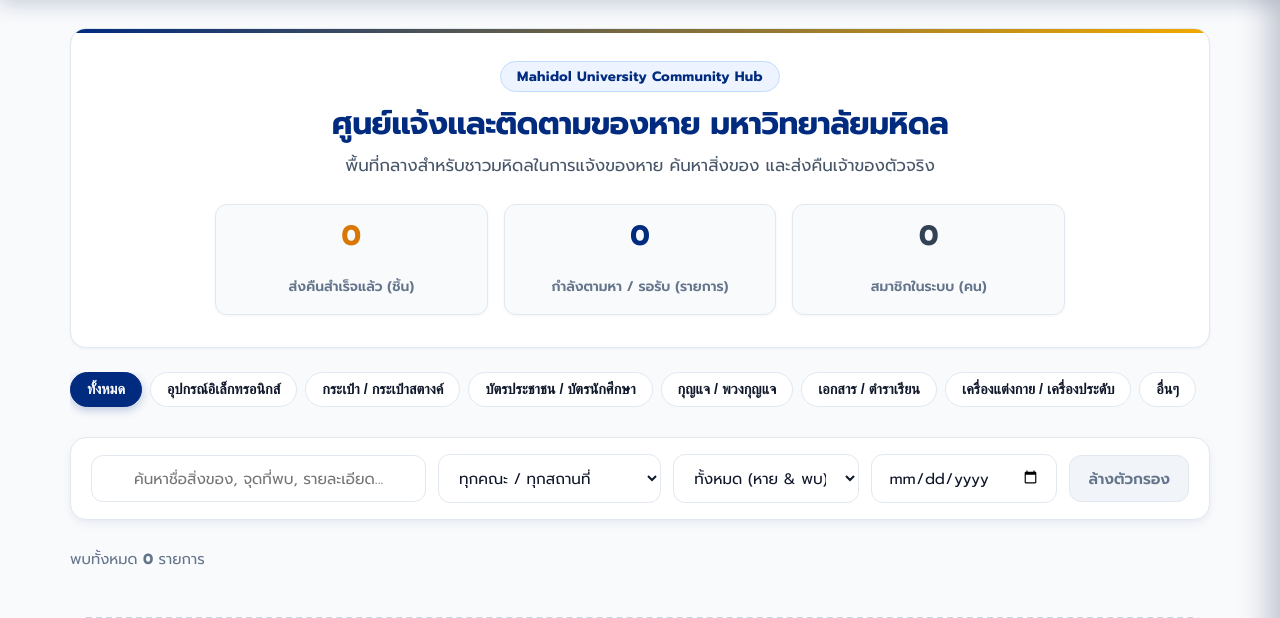
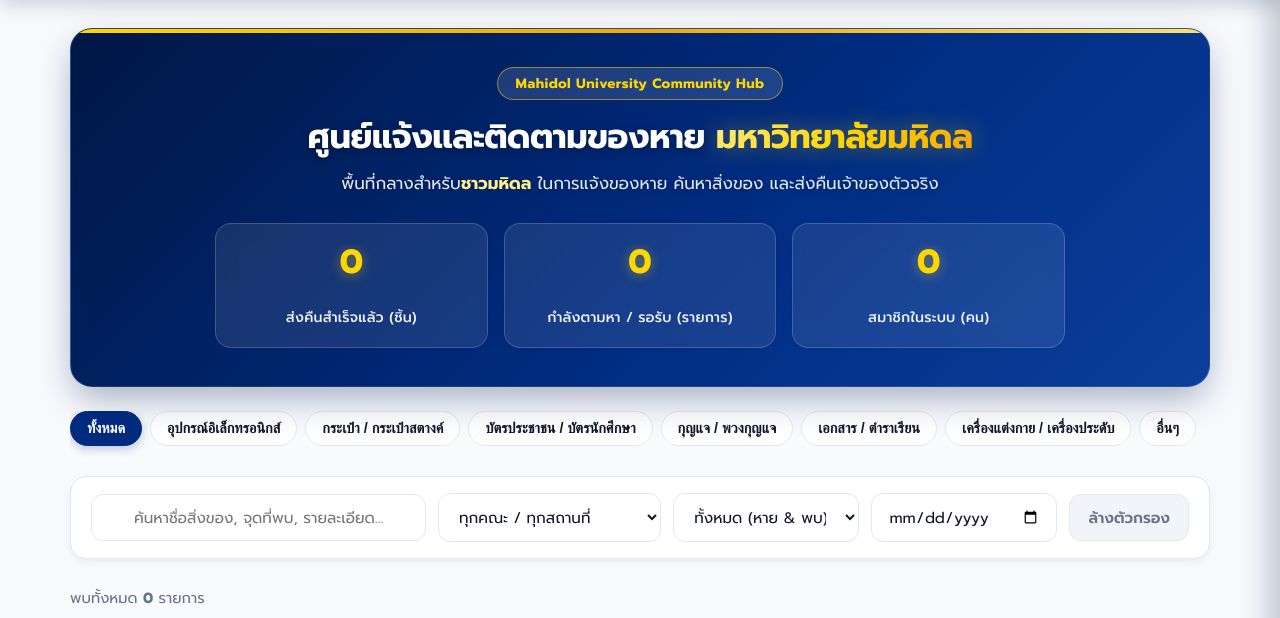
Before and after one commit to ponzoom007-gif/mu_lost_found_v2, a Flask app: page / in a window 1280 px wide. Shown: the part 66-684 px from the top of the page. Run offline with Flask 3, Linux system fonts and the light colour scheme; data that the repository does not hold is empty; some libraries are stand-ins or nearby versions.

Commit message:
Enhance Hero Banner: Royal Navy background with crisp White typography and radiant Gold accents

```diff
--- a/static/css/style.css
+++ b/static/css/style.css
@@ -416,17 +416,18 @@
     display: none;
 }
 
-/* ================= HERO SECTION (CLEAN & HIGH CONTRAST) ================= */
+/* ================= HERO SECTION (MAHIDOL NAVY & GOLD THEME) ================= */
 .hero-section {
-    background: #FFFFFF;
-    border: 1px solid var(--border-color);
-    border-radius: var(--radius-lg);
-    padding: 32px 24px;
+    background: linear-gradient(135deg, #001744 0%, #002B7F 55%, #0A3F9D 100%);
+    border: 1px solid rgba(255, 255, 255, 0.15);
+    border-radius: var(--radius-xl);
+    padding: 38px 26px;
     text-align: center;
     margin-bottom: 24px;
-    box-shadow: var(--shadow-sm);
+    box-shadow: 0 14px 36px -4px rgba(0, 26, 78, 0.35);
     position: relative;
     overflow: hidden;
+    color: #FFFFFF;
 }
 
 .hero-section::before {
@@ -436,39 +437,57 @@
     left: 0;
     right: 0;
     height: 4px;
-    background: linear-gradient(90deg, var(--mu-blue) 0%, var(--mu-gold) 100%);
+    background: linear-gradient(90deg, #FFD700 0%, #F2A900 50%, #FFE066 100%);
 }
 
 .hero-badge {
     display: inline-block;
-    background: var(--mu-blue-soft);
-    color: var(--mu-blue);
+    background: rgba(255, 255, 255, 0.12);
+    border: 1px solid rgba(255, 215, 0, 0.5);
+    color: #FFD700;
+    backdrop-filter: blur(8px);
+    -webkit-backdrop-filter: blur(8px);
     font-size: 0.85rem;
     font-weight: 700;
-    padding: 4px 16px;
+    padding: 5px 18px;
     border-radius: var(--radius-full);
-    margin-bottom: 12px;
-    border: 1px solid #BFDBFE;
-    letter-spacing: 0.3px;
+    margin-bottom: 14px;
+    letter-spacing: 0.4px;
 }
 
 .hero-section h1,
 .hero-title {
-    color: var(--mu-blue) !important;
-    font-size: 1.95rem;
+    color: #FFFFFF !important;
+    font-size: 2.1rem;
     font-weight: 800;
-    margin-bottom: 8px;
+    margin-bottom: 10px;
     letter-spacing: -0.5px;
-    line-height: 1.3;
+    line-height: 1.35;
+    text-shadow: 0 2px 8px rgba(0, 0, 0, 0.35);
+}
+
+.highlight-gold {
+    color: #FFD700 !important;
+    background: linear-gradient(135deg, #FFF099 0%, #FFD700 50%, #F59E0B 100%);
+    -webkit-background-clip: text;
+    -webkit-text-fill-color: transparent;
+    text-shadow: 0 0 25px rgba(255, 215, 0, 0.4);
+    font-weight: 800;
 }
 
 .hero-section p,
 .hero-subtitle {
-    color: #475569 !important;
+    color: #E2E8F0 !important;
     font-size: 1.05rem;
     max-width: 680px;
-    margin: 0 auto 24px;
-    line-height: 1.6;
+    margin: 0 auto 26px;
+    line-height: 1.65;
+    text-shadow: 0 1px 4px rgba(0, 0, 0, 0.25);
+}
+
+.highlight-gold-soft {
+    color: #FEF08A !important;
+    font-weight: 700;
 }
 
 .hero-stats-grid {
@@ -480,47 +499,41 @@
 }
 
 .hero-stats-grid .stat-card {
-    background: #F8FAFC;
-    border: 1.5px solid var(--border-color);
-    border-radius: var(--radius-md);
-    padding: 16px 20px;
+    background: rgba(255, 255, 255, 0.09);
+    border: 1.5px solid rgba(255, 255, 255, 0.18);
+    backdrop-filter: blur(10px);
+    -webkit-backdrop-filter: blur(10px);
+    border-radius: var(--radius-lg);
+    padding: 18px 20px;
     display: flex;
     flex-direction: column;
     align-items: center;
     justify-content: center;
     text-align: center;
-    transition: transform 0.2s ease, border-color 0.2s ease, box-shadow 0.2s ease;
+    transition: transform 0.22s ease, background-color 0.22s ease, border-color 0.22s ease, box-shadow 0.22s ease;
 }
 
 .hero-stats-grid .stat-card:hover {
-    transform: translateY(-2px);
-    border-color: var(--mu-blue);
-    box-shadow: var(--shadow-sm);
-}
-
-.stat-number {
-    font-size: 1.85rem;
+    transform: translateY(-3px);
+    background: rgba(255, 255, 255, 0.16);
+    border-color: #FFD700;
+    box-shadow: 0 8px 24px rgba(0, 0, 0, 0.25);
+}
+
+.hero-stats-grid .stat-number {
+    font-size: 2.1rem;
     font-weight: 800;
+    color: #FFD700;
     line-height: 1.2;
     margin-bottom: 4px;
-}
-
-.stat-gold {
-    color: #D97706;
-}
-
-.stat-blue {
-    color: var(--mu-blue);
-}
-
-.stat-slate {
-    color: #334155;
-}
-
-.stat-label {
+    text-shadow: 0 2px 12px rgba(255, 215, 0, 0.4);
+}
+
+.hero-stats-grid .stat-label {
     font-size: 0.88rem;
-    color: #64748B;
-    font-weight: 600;
+    color: #F1F5F9;
+    font-weight: 500;
+    letter-spacing: 0.2px;
 }
 
 /* ================= SEARCH & FILTER CARD ================= */
--- a/templates/index.html
+++ b/templates/index.html
@@ -1,25 +1,25 @@
 {% extends "base.html" %}
 
 {% block content %}
-<!-- Modern Clean Mahidol High-Contrast Hero Banner -->
+<!-- Modern Mahidol Royal Navy & Gold Hero Banner -->
 <div class="hero-section">
     <div class="hero-content">
         <span class="hero-badge">Mahidol University Community Hub</span>
-        <h1 class="hero-title">ศูนย์แจ้งและติดตามของหาย มหาวิทยาลัยมหิดล</h1>
-        <p class="hero-subtitle">พื้นที่กลางสำหรับชาวมหิดลในการแจ้งของหาย ค้นหาสิ่งของ และส่งคืนเจ้าของตัวจริง</p>
+        <h1 class="hero-title">ศูนย์แจ้งและติดตามของหาย <span class="highlight-gold">มหาวิทยาลัยมหิดล</span></h1>
+        <p class="hero-subtitle">พื้นที่กลางสำหรับ<span class="highlight-gold-soft">ชาวมหิดล</span> ในการแจ้งของหาย ค้นหาสิ่งของ และส่งคืนเจ้าของตัวจริง</p>
 
         <!-- Live Community Stats Cards -->
         <div class="hero-stats-grid">
             <div class="stat-card">
-                <span class="stat-number stat-gold">{{ stats.returned_count }}</span>
+                <span class="stat-number">{{ stats.returned_count }}</span>
                 <span class="stat-label">ส่งคืนสำเร็จแล้ว (ชิ้น)</span>
             </div>
             <div class="stat-card">
-                <span class="stat-number stat-blue">{{ stats.active_count }}</span>
+                <span class="stat-number">{{ stats.active_count }}</span>
                 <span class="stat-label">กำลังตามหา / รอรับ (รายการ)</span>
             </div>
             <div class="stat-card">
-                <span class="stat-number stat-slate">{{ stats.member_count }}</span>
+                <span class="stat-number">{{ stats.member_count }}</span>
                 <span class="stat-label">สมาชิกในระบบ (คน)</span>
             </div>
         </div>
```
